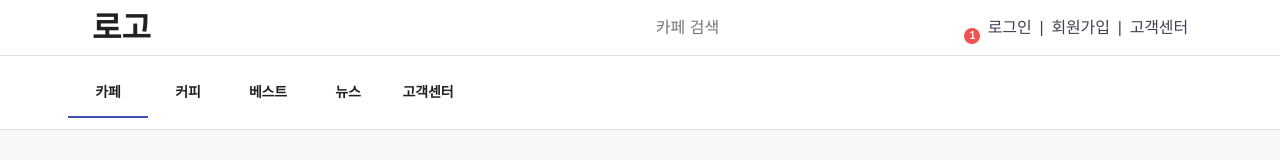
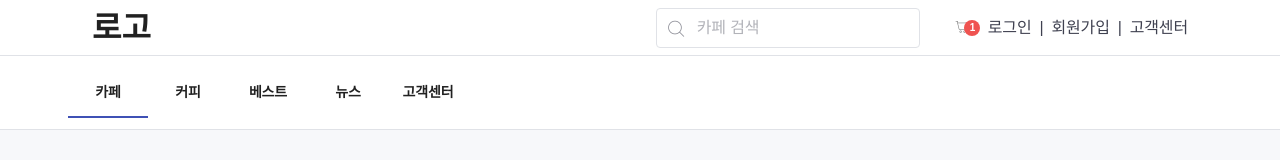
Before and after one commit to sknyuki/AroundCafe, a Vue app in the folder cafefront/around_cafe/: page / in a window 1280 px wide. Shown: the top 160 px of the page. Built offline with nearby package versions, Linux system fonts and the light colour scheme.

Commit message:
✅ Add abstracts and common style.scss

```diff
--- a/cafefront/around_cafe/src/assets/scss/_abstracts.scss
+++ b/cafefront/around_cafe/src/assets/scss/_abstracts.scss
@@ -1,8 +1,17 @@
 @charset "UTF-8";
 
-//Abstract
+// Abstract
 @import "~@/assets/scss/abstracts/mixins";
 @import "~@/assets/scss/abstracts/variables";
+
+// Base
+@import "~@/assets/scss/base/fonts.scss";
+
+// modules
+@import "~@/assets/scss/modules/icons";
+@import "~@/assets/scss/modules/forms";
+@import "~@/assets/scss/modules/avatar";
+
 
 // Vendors
 @import "~@/assets/scss/vendors/normalize";
--- a/cafefront/around_cafe/src/assets/scss/_common.scss
+++ b/cafefront/around_cafe/src/assets/scss/_common.scss
@@ -1 +1,12 @@
 @charset "UTF-8";
+
+
+//Components
+@import "~@/assets/scss/components/header/global-header";
+@import "~@/assets/scss/components/header/gnb-icon";
+@import "~@/assets/scss/components/my-menu";
+
+//Layouts
+@import "~@/assets/scss/layouts/FooterLayout";
+@import "~@/assets/scss/layouts/HeaderLayout";
+@import "~@/assets/scss/layouts/NavLayout";
```
